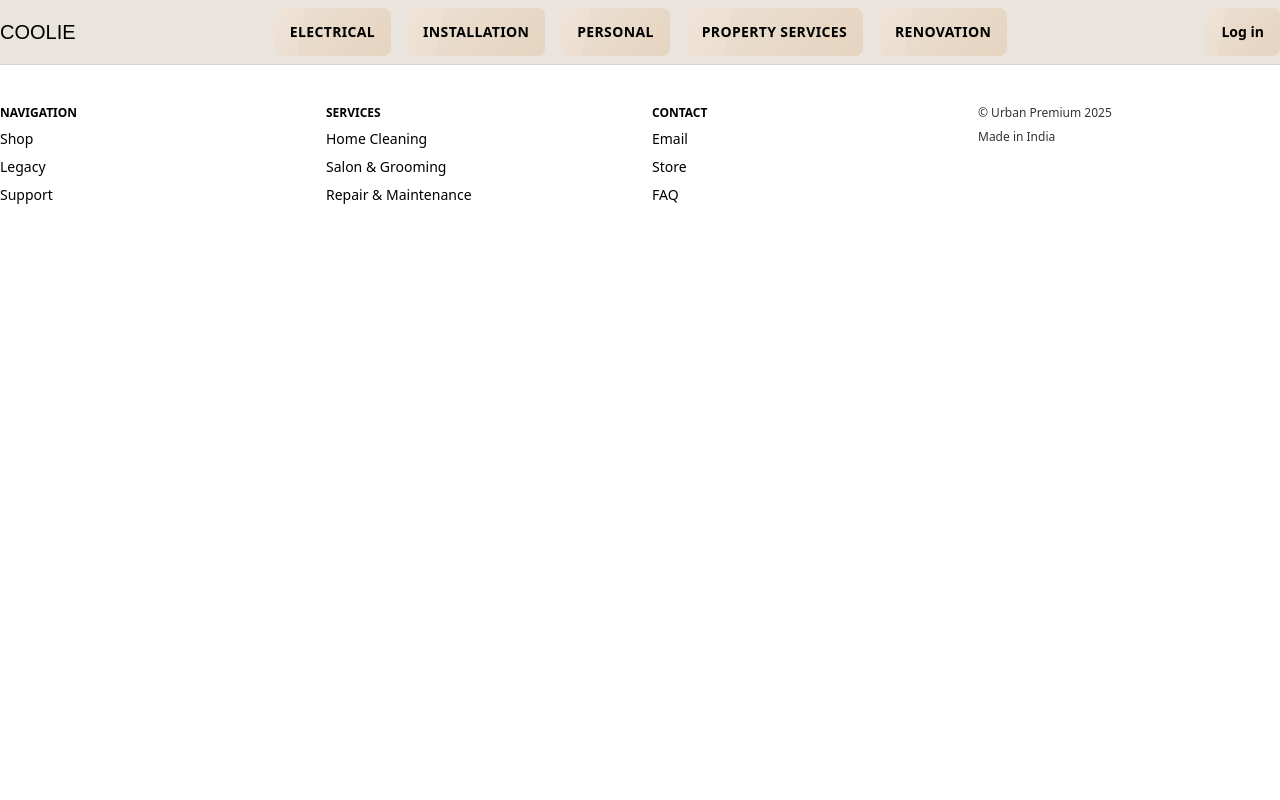
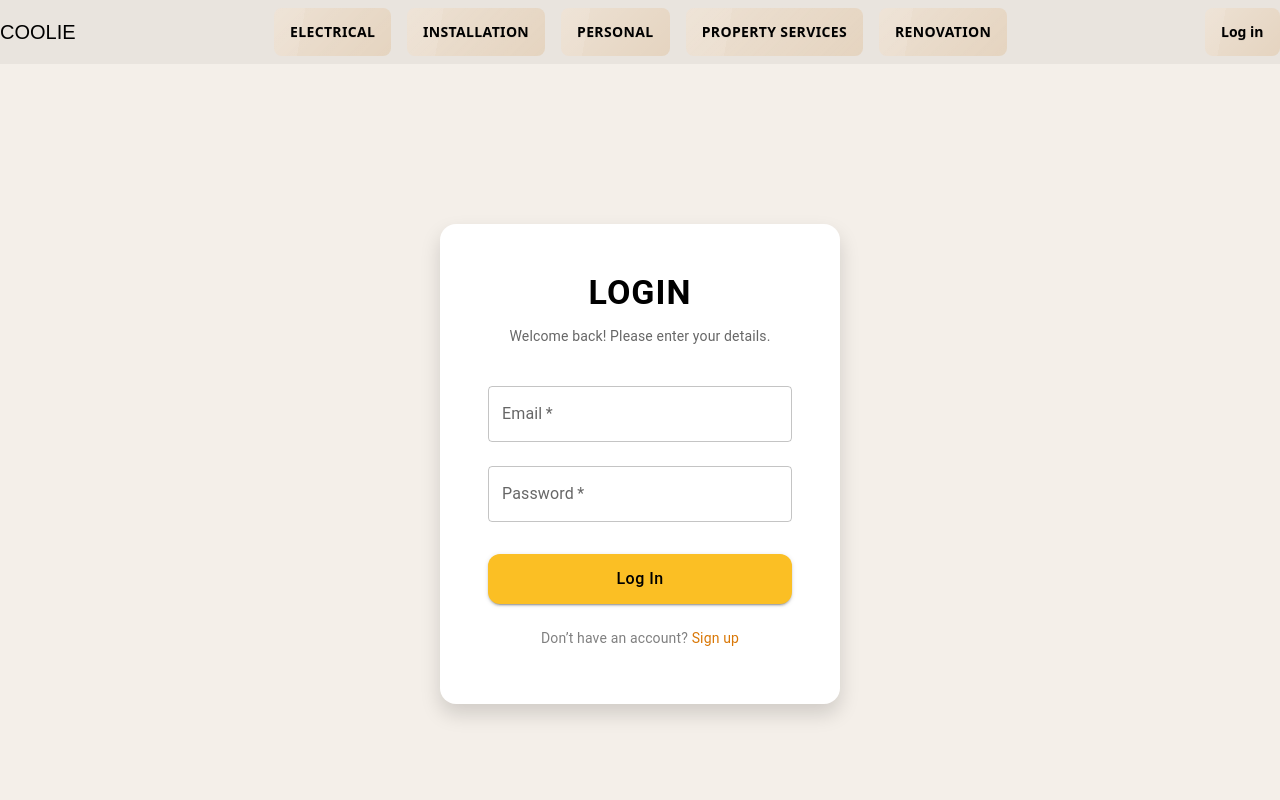
Before and after one commit to prakrutibhaskar222/FWD, a React app in the folder frontend/: page /login in a window 1280 px wide. Shown: the top 800 px of the page. Built offline with nearby package versions, Linux system fonts and the light colour scheme; the HTML template or start-up script is replaced by a standard one; a web font is replaced by a local one.

Commit message:
landing,login

```diff
--- a/frontend/package.json
+++ b/frontend/package.json
@@ -10,6 +10,10 @@
     "preview": "vite preview"
   },
   "dependencies": {
+    "@emotion/react": "^11.14.0",
+    "@emotion/styled": "^11.14.1",
+    "@mui/icons-material": "^7.3.5",
+    "@mui/material": "^7.3.5",
     "axios": "^1.13.2",
     "framer-motion": "^12.23.24",
     "lucide-react": "^0.553.0",
--- a/frontend/src/App.jsx
+++ b/frontend/src/App.jsx
@@ -10,7 +10,8 @@ import Installation from "./pages/Installation"
 import Personal from "./pages/Personal"
 import PropertyServices from "./pages/PropertyServices"
 import Renovation from "./pages/Renovation"
-
+import Login from "./pages/Login"
+import Signin from "./pages/Signin"
 
 const App = () => {
   return (
@@ -29,7 +30,8 @@ const App = () => {
           <Route path="/personal" element={<Personal />} />
           <Route path="/propertyservices" element={<PropertyServices />} />
           <Route path="/renovation" element={<Renovation />} />
-
+          <Route path="/login" element={<Login />} />
+          <Route path="/signin" element={<Signin />} />
         </Routes>
 
 
--- a/frontend/src/components/Navbar.jsx
+++ b/frontend/src/components/Navbar.jsx
@@ -1,6 +1,17 @@
-import React from 'react'
+
+import React, { useState } from "react";
+import { Link } from 'react-router'
 
 const Navbar = () => {
+
+// ✅ Define login state
+  const [isLoggedIn, setIsLoggedIn] = useState(false);
+
+  // ✅ Function to handle logout
+  const handleLogout = () => {
+    setIsLoggedIn(false);
+    alert("Logged out successfully!");}
+
   return (
 
     <div className='bg-[#e9e4de]' >
@@ -26,12 +37,30 @@ const Navbar = () => {
 
 
         </nav>
-        <button className="btn glass bg-[#e5d4c0]">
-                <a href="">Log in</a>
-        </button>
+
+
+
+        {!isLoggedIn ? (
+  <button className="btn glass bg-[#e5d4c0]">
+    <Link to="/login" className="text-black no-underline">
+      Log in
+    </Link>
+  </button>
+) : (
+  <button
+    onClick={() => setIsLoggedIn(false)}
+    className="btn glass bg-red-400 text-white hover:bg-red-500"
+  >
+    Logout
+  </button>
+)}
+
+
+
       </header>
     </div>
   )
 }
 
+
 export default Navbar
--- a/frontend/src/pages/Landing.jsx
+++ b/frontend/src/pages/Landing.jsx
@@ -1,40 +1,78 @@
 import React from "react";
 import { motion } from "framer-motion";
+import { Card, CardContent, Button } from "@mui/material";
+import { Wrench, User, Home, Paintbrush } from "lucide-react";
 
 export default function Landing() {
+  const services = [
+    {
+      title: "Electrical Installation",
+      description: "Expert installation of lights, fans, switches, and home electrical systems.",
+      icon: <Wrench className="w-10 h-10 mb-4" />,
+    },
+    {
+      title: "Personal Services",
+      description: "Professional grooming, beauty, and wellness services at your doorstep.",
+      icon: <User className="w-10 h-10 mb-4" />,
+    },
+    {
+      title: "Property Services",
+      description: "Reliable home maintenance, pest control, and deep cleaning services.",
+      icon: <Home className="w-10 h-10 mb-4" />,
+    },
+    {
+      title: "Renovation",
+      description: "Transform your space with interior design and full home renovation experts.",
+      icon: <Paintbrush className="w-10 h-10 mb-4" />,
+    },
+  ];
+
   return (
     <div className="min-h-screen bg-[#f4efe9] text-[#000000] font-sans px-8 py-10">
-
-
       {/* Hero Section */}
       <section className="text-center mb-14">
-        <h1 className="text-6xl md:text-8xl font-light tracking-tight uppercase">
-          Premium Quality
+        <h1 className="text-6xl md:text-8xl font-extrabold tracking-tight uppercase">
+          <span className="bg-white text-black px-6 py-3 rounded-xl shadow-lg drop-shadow-[3px_3px_6px_rgba(0,0,0,0.5)] inline-block">
+            Premium Services
+            <p className="mt-4 text-base md:text-lg font-normal text-black max-w-3xl mx-auto leading-relaxed tracking-normal">
+          One-stop destination for ALL services — trusted professionals, quick bookings, and guaranteed satisfaction.
+        </p>
+          </span>
         </h1>
-        <p className="mt-6 text-base md:text-lg max-w-2xl mx-auto leading-relaxed">
-          With a legacy built on precision and quality, we remain committed to showcasing the know‑how of premium service craftsmanship.
-        </p>
+
       </section>
 
-      {/* Images Grid */}
-      <section className="grid grid-cols-1 md:grid-cols-3 gap-8 mb-16">
-        <motion.div whileHover={{ scale: 1.03 }} className="space-y-2">
-          <img src="https://images.unsplash.com/photo-1586105251261-72a756497a11?w=800" alt="Service 1" className="rounded-xl shadow-md" />
-          <p className="text-sm">We understand that true quality isn’t just about service — it's about care.</p>
-        </motion.div>
-
-        <motion.div whileHover={{ scale: 1.03 }} className="space-y-2 md:translate-y-10">
-          <img src="https://images.unsplash.com/photo-1600585154340-be6161a56a0c?w=800" alt="Service 2" className="rounded-xl shadow-md" />
-          <p className="text-sm">Crafted for those who appreciate fine service and luxury experience.</p>
-        </motion.div>
-
-        <motion.div whileHover={{ scale: 1.03 }} className="space-y-2">
-          <img src="https://images.unsplash.com/photo-1560448075-bb4bfcf7cde7?w=800" alt="Service 3" className="rounded-xl shadow-md" />
-          <p className="text-sm">Designed with elegance, executed with professionalism.</p>
-        </motion.div>
+      {/* Services Section */}
+      <section className="py-20 px-6 md:px-16">
+        <h2 className="text-4xl font-semibold text-center mb-12">Our Services</h2>
+        <div className="grid grid-cols-1 sm:grid-cols-2 lg:grid-cols-4 gap-10">
+          {services.map((service, index) => (
+            <motion.div
+              key={index}
+              initial={{ opacity: 0, y: 30 }}
+              whileInView={{ opacity: 1, y: 0 }}
+              transition={{ duration: 0.5, delay: index * 0.1 }}
+              viewport={{ once: true }}
+            >
+              <Card className="shadow-lg rounded-2xl p-6 bg-white hover:shadow-2xl transition">
+                <CardContent className="text-center">
+                  <div className="flex justify-center">{service.icon}</div>
+                  <h3 className="text-xl font-medium mb-3">{service.title}</h3>
+                  <p className="text-gray-600">{service.description}</p>
+                </CardContent>
+              </Card>
+            </motion.div>
+          ))}
+        </div>
       </section>
 
-
+      {/* CTA Section */}
+      <section className="text-center bg-black text-white py-20">
+        <h2 className="text-3xl font-light mb-6">Need a Service Today?</h2>
+        <Button className="bg-amber-400 text-black px-8 py-4 text-lg rounded-2xl hover:bg-amber-300 transition">
+          Get Started
+        </Button>
+      </section>
     </div>
   );
 }
--- /dev/null
+++ b/frontend/src/pages/Login.jsx
@@ -0,0 +1,135 @@
+import React, { useState } from "react";
+import { motion } from "framer-motion";
+import toast from "react-hot-toast"
+import {
+  Card,
+  CardContent,
+  Button,
+  TextField,
+  Typography,
+  Box,
+} from "@mui/material";
+
+export default function Login() {
+  const [formData, setFormData] = useState({ email: "", password: "" });
+
+  const handleChange = (e) => {
+    const { name, value } = e.target;
+    setFormData((prev) => ({ ...prev, [name]: value }));
+  };
+
+  const handleSubmit = (e) => {
+    e.preventDefault();
+
+    if (!formData.email.endsWith("@gmail.com")) {
+      toast.error("Email must end with @gmail.com");
+      return; // Stop submission if invalid
+    }
+
+    if (!formData.email.endsWith("@yahoo.com")) {
+      toast.error("Email must end with @gmail.com");
+      return; // Stop submission if invalid
+    }
+
+    console.log("Login attempt:", formData);
+    toast.success('Successfully login!!')
+  };
+
+  return (
+    <div className="min-h-screen flex items-center justify-center bg-[#f4efe9] px-6">
+      <motion.div
+        initial={{ opacity: 0, y: -30 }}
+        animate={{ opacity: 1, y: 0 }}
+        transition={{ duration: 0.7 }}
+      >
+        <Card
+          sx={{
+            maxWidth: 400,
+            padding: 4,
+            borderRadius: 4,
+            boxShadow: "0 10px 20px rgba(0,0,0,0.15)",
+            backgroundColor: "white",
+          }}
+        >
+          <CardContent>
+            <Typography
+              variant="h4"
+              align="center"
+              fontWeight="700"
+              gutterBottom
+              sx={{
+                textTransform: "uppercase",
+                color: "black",
+                letterSpacing: "1px",
+              }}
+            >
+              Login
+            </Typography>
+
+            <Typography
+              variant="body2"
+              align="center"
+              color="text.secondary"
+              sx={{ mb: 3 }}
+            >
+              Welcome back! Please enter your details.
+            </Typography>
+
+            <Box component="form" onSubmit={handleSubmit}>
+              <TextField
+                fullWidth
+                label="Email"
+                name="email"
+                value={formData.email}
+                onChange={handleChange}
+                variant="outlined"
+                margin="normal"
+                required
+              />
+              <TextField
+                fullWidth
+                label="Password"
+                name="password"
+                type="password"
+                value={formData.password}
+                onChange={handleChange}
+                variant="outlined"
+                margin="normal"
+                required
+              />
+
+              <Button
+                type="submit"
+                variant="contained"
+                fullWidth
+                sx={{
+                  mt: 3,
+                  py: 1.4,
+                  fontSize: "1rem",
+                  backgroundColor: "#fbbf24", // amber-400
+                  color: "black",
+                  borderRadius: "12px",
+                  textTransform: "none",
+                  "&:hover": { backgroundColor: "#facc15" },
+                }}
+              >
+                Log In
+              </Button>
+            </Box>
+
+            <Typography
+              variant="body2"
+              align="center"
+              sx={{ mt: 3, color: "gray" }}
+            >
+              Don’t have an account?{" "}
+              <a href="#" className="text-amber-600 hover:underline">
+                Sign up
+              </a>
+            </Typography>
+          </CardContent>
+        </Card>
+      </motion.div>
+    </div>
+  );
+}
```
Also changed, not shown: frontend/src/pages/Signin.jsx (added), 2 other files (tests, documents, lock files or other folders).
